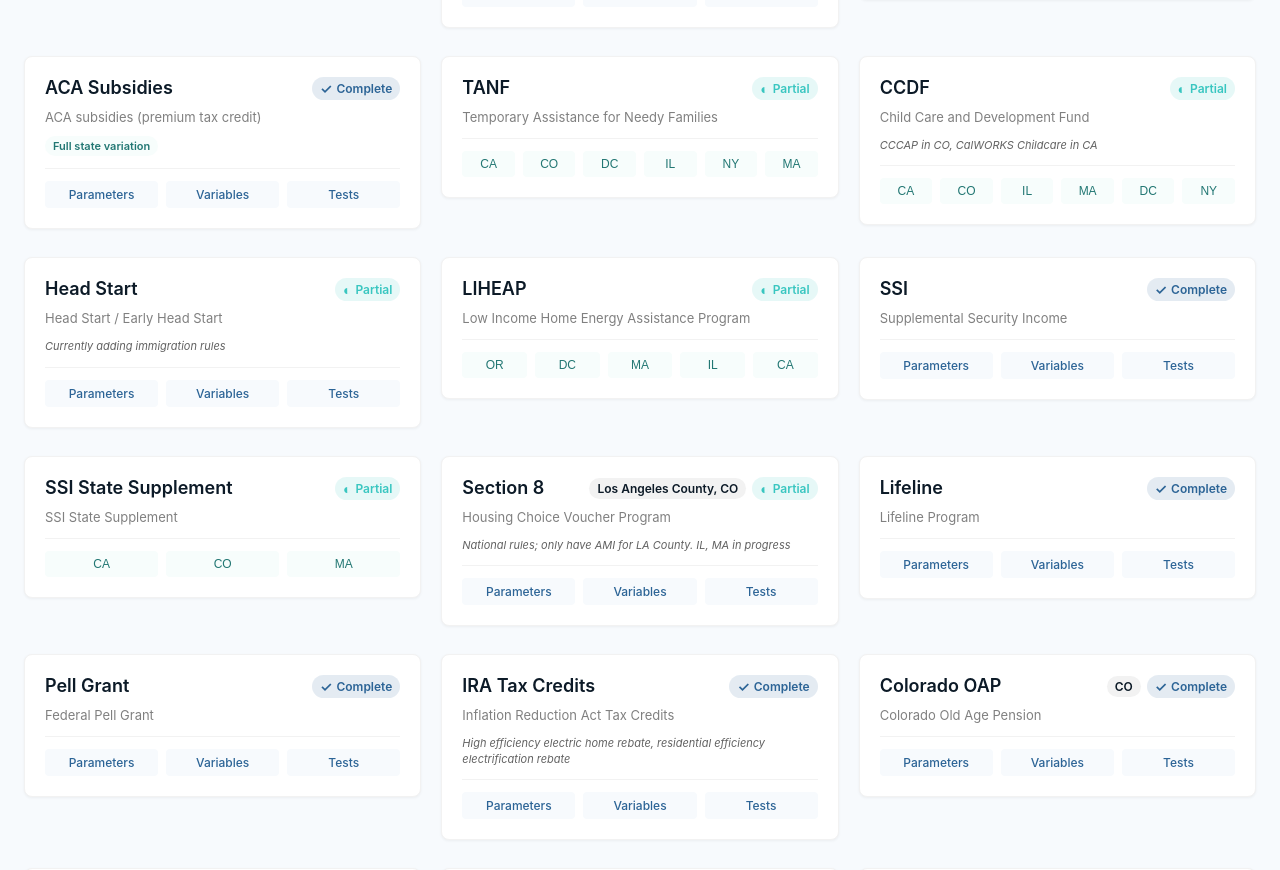
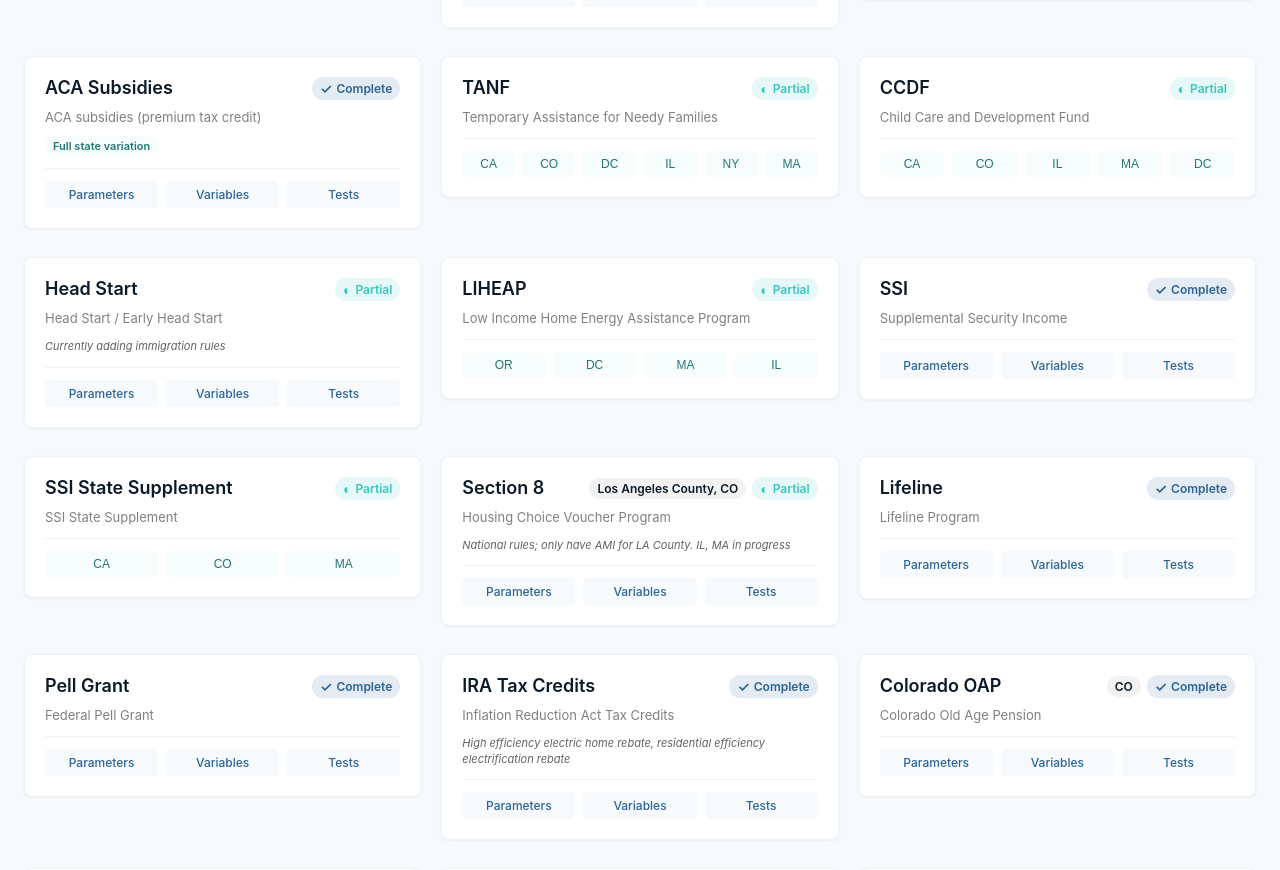
Before and after one commit to PolicyEngine/policyengine-coverage-tracker, a React (Create React App) app: page / in a window 1280 px wide. Shown: the part 1141-2011 px from the top of the page. Built offline with nearby package versions, Linux system fonts and the light colour scheme.

Commit message:
more info

```diff
--- a/src/data/programs.ts
+++ b/src/data/programs.ts
@@ -233,18 +233,16 @@
     agency: 'HHS',
     status: 'partial',
     coverage: 'CA, CO, IL, MA, DC, NY',
-    notes: 'CCCAP in CO, CalWORKS Childcare in CA',
     stateImplementations: [
       {
         state: 'CA',
         status: 'complete',
         name: 'CalWORKs Childcare',
-        fullName: 'CalWORKs Child Care Program',
-        notes: 'CalWORKS Childcare',
+        fullName: 'California CalWORKs Child Care',
         githubLinks: {
-          parameters: `${GITHUB_BASE}/parameters/gov/states/ca/ccdf`,
-          variables: `${GITHUB_BASE}/variables/gov/states/ca/ccdf`,
-          tests: `${TESTS_BASE}/policy/baseline/gov/states/ca/ccdf`,
+          parameters: `${GITHUB_BASE}/parameters/gov/states/ca/cdss/tanf/child_care`,
+          variables: `${GITHUB_BASE}/variables/gov/states/ca/cdss/tanf/child_care`,
+          tests: `${TESTS_BASE}/policy/baseline/gov/states/ca/cdss/tanf/child_care`,
         }
       },
       {
@@ -254,9 +252,9 @@
         fullName: 'Colorado Child Care Assistance Program',
         notes: 'CCCAP',
         githubLinks: {
-          parameters: `${GITHUB_BASE}/parameters/gov/states/co/ccdf`,
-          variables: `${GITHUB_BASE}/variables/gov/states/co/ccdf`,
-          tests: `${TESTS_BASE}/policy/baseline/gov/states/co/ccdf`,
+          parameters: `${GITHUB_BASE}/parameters/gov/states/co/ccap`,
+          variables: `${GITHUB_BASE}/variables/gov/states/co/ccap`,
+          tests: `${TESTS_BASE}/policy/baseline/gov/states/co/ccap`,
         }
       },
       {
@@ -264,51 +262,33 @@
         status: 'complete',
         name: 'CCAP',
         fullName: 'Child Care Assistance Program (Illinois)',
+        notes: 'Only includes eligibility rules',
         githubLinks: {
-          parameters: `${GITHUB_BASE}/parameters/gov/states/il/ccdf`,
-          variables: `${GITHUB_BASE}/variables/gov/states/il/ccdf`,
-          tests: `${TESTS_BASE}/policy/baseline/gov/states/il/ccdf`,
+          parameters: `${GITHUB_BASE}/parameters/gov/states/il/dhs/ccap`,
+          variables: `${GITHUB_BASE}/variables/gov/states/il/dhs/ccap`,
+          tests: `${TESTS_BASE}/policy/baseline/gov/states/il/dhs/ccap`,
         }
       },
       {
         state: 'MA',
-        status: 'complete',
-        name: 'Child Care Financial Assistance',
-        fullName: 'Massachusetts Child Care Financial Assistance Program',
-        githubLinks: {
-          parameters: `${GITHUB_BASE}/parameters/gov/states/ma/ccdf`,
-          variables: `${GITHUB_BASE}/variables/gov/states/ma/ccdf`,
-          tests: `${TESTS_BASE}/policy/baseline/gov/states/ma/ccdf`,
-        }
+        status: 'inProgress',
+        name: 'Massachusetts CCFA',
+        fullName: 'Massachusetts Child Care Financial Assistance',
+        githubLinks: {},
       },
       {
         state: 'DC',
         status: 'complete',
-        name: 'DC Child Care Subsidy Program (CCSP)',
+        name: 'DC CCSP',
         fullName: 'DC Child Care Subsidy Program',
         githubLinks: {
-          parameters: `${GITHUB_BASE}/parameters/gov/states/dc/ccdf`,
-          variables: `${GITHUB_BASE}/variables/gov/states/dc/ccdf`,
-          tests: `${TESTS_BASE}/policy/baseline/gov/states/dc/ccdf`,
-        }
-      },
-      {
-        state: 'NY',
-        status: 'complete',
-        name: 'Child Care Assistance Program',
-        fullName: 'New York Child Care Assistance Program',
-        githubLinks: {
-          parameters: `${GITHUB_BASE}/parameters/gov/states/ny/ccdf`,
-          variables: `${GITHUB_BASE}/variables/gov/states/ny/ccdf`,
-          tests: `${TESTS_BASE}/policy/baseline/gov/states/ny/ccdf`,
+          parameters: `${GITHUB_BASE}/parameters/gov/states/dc/dhs/ccsp`,
+          variables: `${GITHUB_BASE}/variables/gov/states/dc/dhs/ccsp`,
+          tests: `${TESTS_BASE}/policy/baseline/gov/states/dc/dhs/ccsp`,
         }
       },
     ],
-    githubLinks: {
-      parameters: `${GITHUB_BASE}/parameters/gov/hhs/ccdf`,
-      variables: `${GITHUB_BASE}/variables/gov/hhs/ccdf`,
-      tests: `${TESTS_BASE}/policy/baseline/gov/hhs/ccdf`,
-    },
+    githubLinks: {},
   },
   {
     id: 'head_start',
@@ -337,63 +317,43 @@
         status: 'inProgress',
         name: 'LIHEAP',
         fullName: 'Low Income Home Energy Assistance Program (Oregon)',
-        githubLinks: {
-          parameters: `${GITHUB_BASE}/parameters/gov/states/or/liheap`,
-          variables: `${GITHUB_BASE}/variables/gov/states/or/liheap`,
-          tests: `${TESTS_BASE}/policy/baseline/gov/states/or/liheap`,
-        }
+        githubLinks: {},
       },
       {
         state: 'DC',
-        status: 'inProgress',
-        name: 'LIHEAP',
-        fullName: 'Low Income Home Energy Assistance Program (DC)',
+        status: 'complete',
+        name: 'DC LIHEAP',
+        fullName: 'DC Low Income Home Energy Assistance Program',
         githubLinks: {
-          parameters: `${GITHUB_BASE}/parameters/gov/states/dc/liheap`,
-          variables: `${GITHUB_BASE}/variables/gov/states/dc/liheap`,
-          tests: `${TESTS_BASE}/policy/baseline/gov/states/dc/liheap`,
+          parameters: `${GITHUB_BASE}/parameters/gov/states/dc/doee/liheap`,
+          variables: `${GITHUB_BASE}/variables/gov/states/dc/doee/liheap`,
+          tests: `${TESTS_BASE}/policy/baseline/gov/states/dc/doee/liheap`,
         }
       },
       {
         state: 'MA',
-        status: 'inProgress',
-        name: 'LIHEAP',
-        fullName: 'Low Income Home Energy Assistance Program (Massachusetts)',
+        status: 'complete',
+        name: 'Massachusetts LIHEAP',
+        fullName: 'Massachusetts Low Income Home Energy Assistance Program',
         githubLinks: {
-          parameters: `${GITHUB_BASE}/parameters/gov/states/ma/liheap`,
-          variables: `${GITHUB_BASE}/variables/gov/states/ma/liheap`,
-          tests: `${TESTS_BASE}/policy/baseline/gov/states/ma/liheap`,
+          parameters: `${GITHUB_BASE}/parameters/gov/states/ma/doer/liheap`,
+          variables: `${GITHUB_BASE}/variables/gov/states/ma/doer/liheap`,
+          tests: `${TESTS_BASE}/policy/baseline/gov/states/ma/doer/liheap`,
         }
       },
       {
         state: 'IL',
         status: 'inProgress',
-        name: 'LIHEAP',
-        fullName: 'Low Income Home Energy Assistance Program (Illinois)',
+        name: 'Illinois LIHEAP',
+        fullName: 'Illinois Low Income Home Energy Assistance Program',
         githubLinks: {
-          parameters: `${GITHUB_BASE}/parameters/gov/states/il/liheap`,
-          variables: `${GITHUB_BASE}/variables/gov/states/il/liheap`,
-          tests: `${TESTS_BASE}/policy/baseline/gov/states/il/liheap`,
-        }
-      },
-      {
-        state: 'CA',
-        status: 'inProgress',
-        name: 'LIHEAP',
-        fullName: 'Low Income Home Energy Assistance Program (Riverside County)',
-        notes: 'Riverside County only',
-        githubLinks: {
-          parameters: `${GITHUB_BASE}/parameters/gov/local/riverside/liheap`,
-          variables: `${GITHUB_BASE}/variables/gov/local/riverside/liheap`,
-          tests: `${TESTS_BASE}/policy/baseline/gov/local/riverside/liheap`,
+          parameters: `${GITHUB_BASE}/parameters/gov/states/il/dceo/liheap`,
+          variables: `${GITHUB_BASE}/variables/gov/states/il/dceo/liheap`,
+          tests: `${TESTS_BASE}/policy/baseline/gov/states/il/dceo/liheap`,
         }
       },
     ],
-    githubLinks: {
-      parameters: `${GITHUB_BASE}/parameters/gov/hhs/liheap`,
-      variables: `${GITHUB_BASE}/variables/gov/hhs/liheap`,
-      tests: `${TESTS_BASE}/policy/baseline/gov/hhs/liheap`,
-    },
+    githubLinks: {},
   },
 
   // SSA Programs
```
